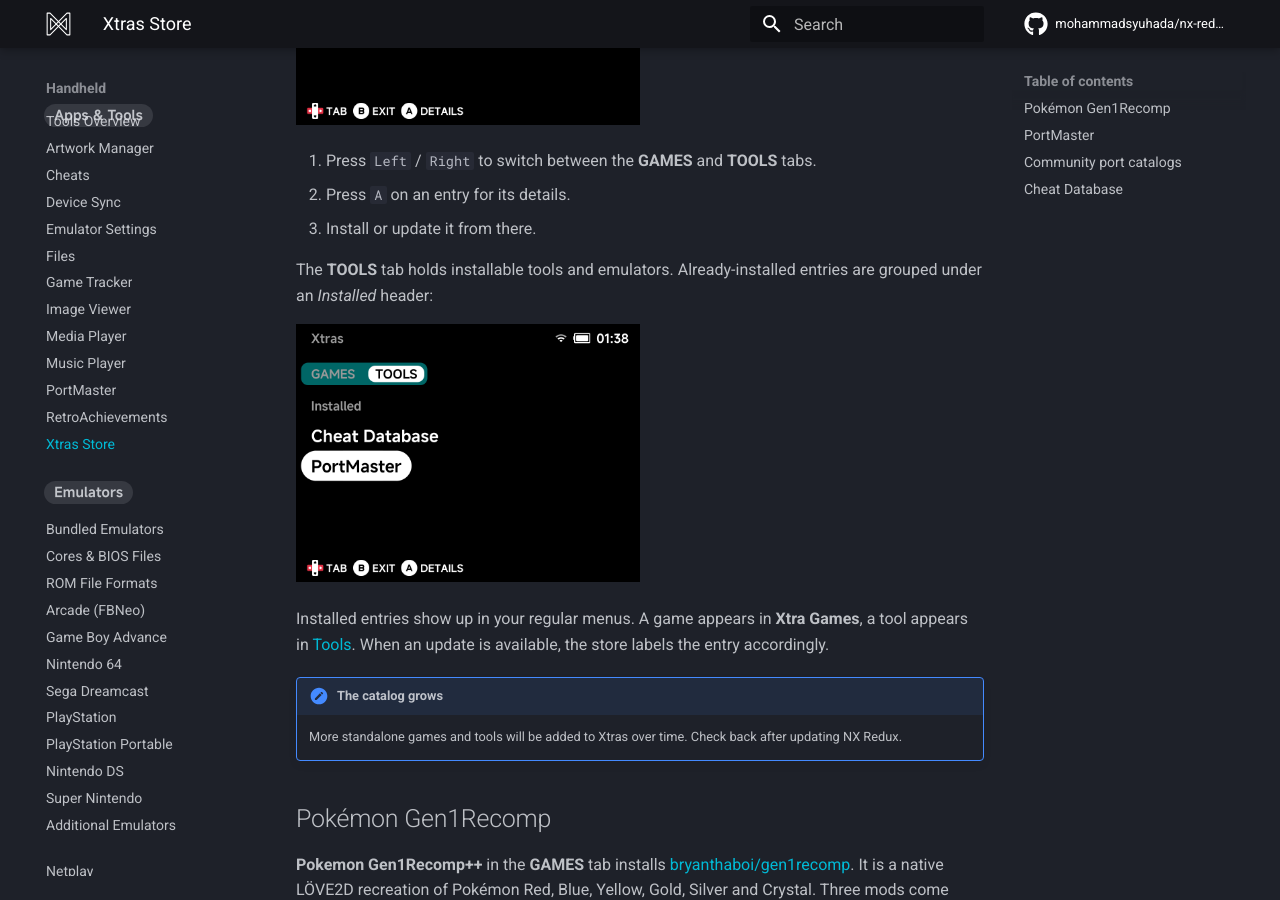
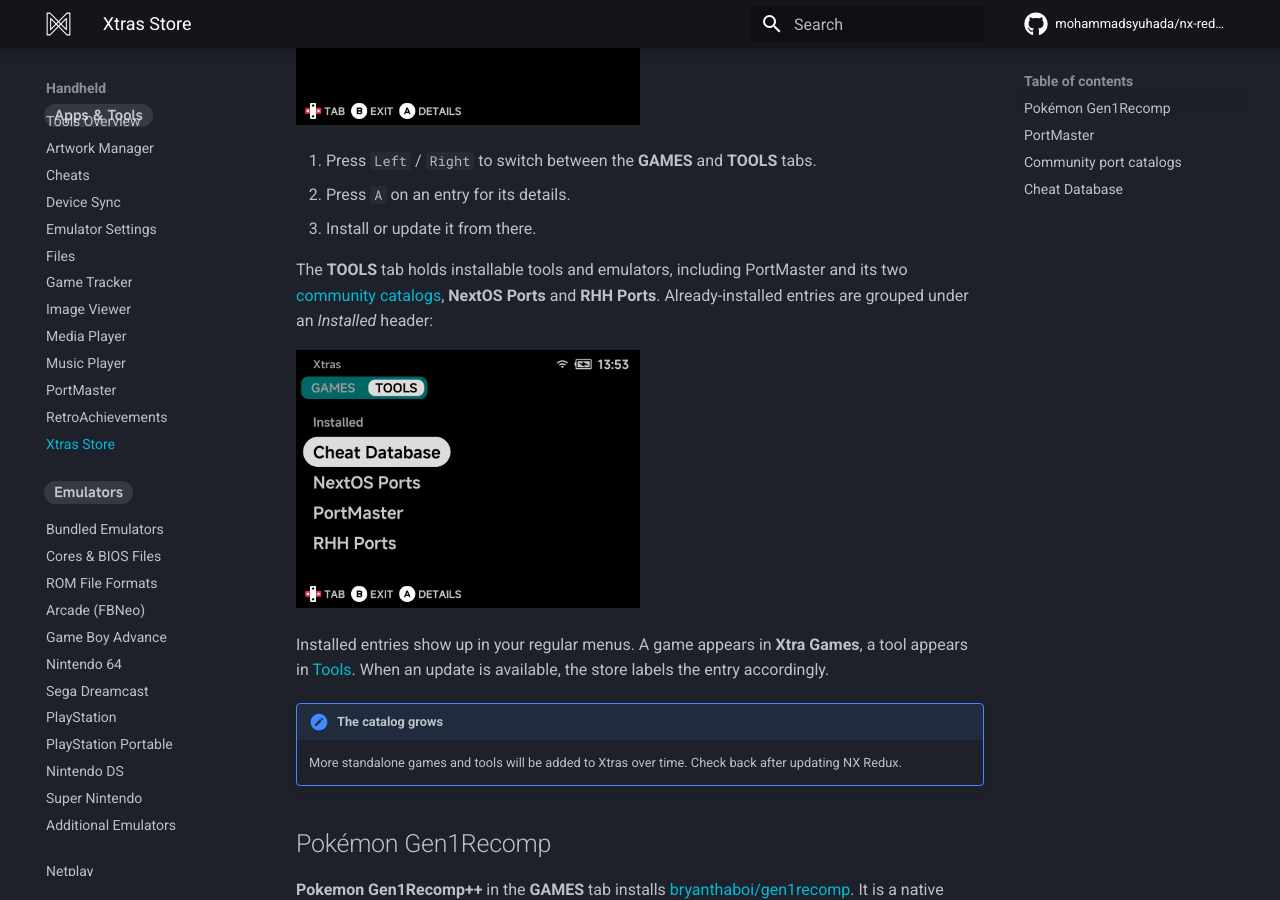
Before and after one commit to mohammadsyuhada/nx-redux-docs, an MkDocs documentation site: the page built from docs/handheld/apps/xtras.md, in a window 1280 px wide and 900 px high, scrolled down 428 px. Built offline with MkDocs 1.6.1 and Material for MkDocs 9.7.7, drawn with Linux system fonts in a browser that asks for light colours; comment, search, counter and statistics services are not loaded.

Commit message:
docs(xtras): mention the PortMaster community catalogs and refresh the Xtras captures

```diff
--- a/docs/handheld/apps/xtras.md
+++ b/docs/handheld/apps/xtras.md
@@ -10,8 +10,10 @@
 2. Press `A` on an entry for its details.
 3. Install or update it from there.
 
-The **TOOLS** tab holds installable tools and emulators. Already-installed
-entries are grouped under an *Installed* header:
+The **TOOLS** tab holds installable tools and emulators, including
+PortMaster and its two [community catalogs](portmaster.md#community-catalogs),
+**NextOS Ports** and **RHH Ports**. Already-installed entries are grouped under
+an *Installed* header:
 
 ![Xtras TOOLS tab](../../assets/screenshots/xtras-tools.png)
 
```
Also changed, not shown: docs/assets/screenshots/xtras-tools.png, docs/assets/screenshots/xtras.png.
